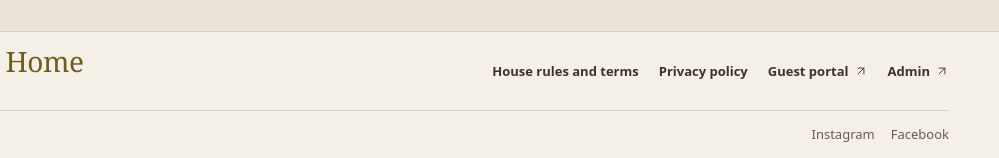
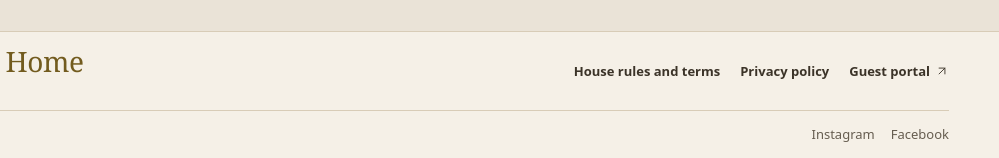
Before and after one commit to rahim324g/Venue-Booking-Calculator, a plain HTML site: page index.html in a window 1280 px wide. Shown: the part 1416-1574 px from the top of the page, 281-1280 px from the left. Drawn offline with Linux system fonts and the light colour scheme; a web font is replaced by a local one.

Commit message:
Remove the public Admin footer link
Removed the Admin link from the footer section.

```diff
--- a/index.html
+++ b/index.html
@@ -374,7 +374,6 @@
       <a href="#rules">House rules and terms</a>
       <a href="#privacy">Privacy policy</a>
       <a href="https://legae-garden-guest-manager-fb615b78.base44.app/GuestPortal">Guest portal <svg class="icon" aria-hidden="true"><use href="#i-out"/></svg></a>
-      <a href="/admin">Admin <svg class="icon" aria-hidden="true"><use href="#i-out"/></svg></a>
     </div>
   </div>
   <div class="wrap footer-bottom"><span>© Legae Garden Home</span><a href="https://www.instagram.com/legaegardenhome" target="_blank" rel="noopener">Instagram</a><a href="https://www.facebook.com/legaegardenhome" target="_blank" rel="noopener">Facebook</a></div>
```
